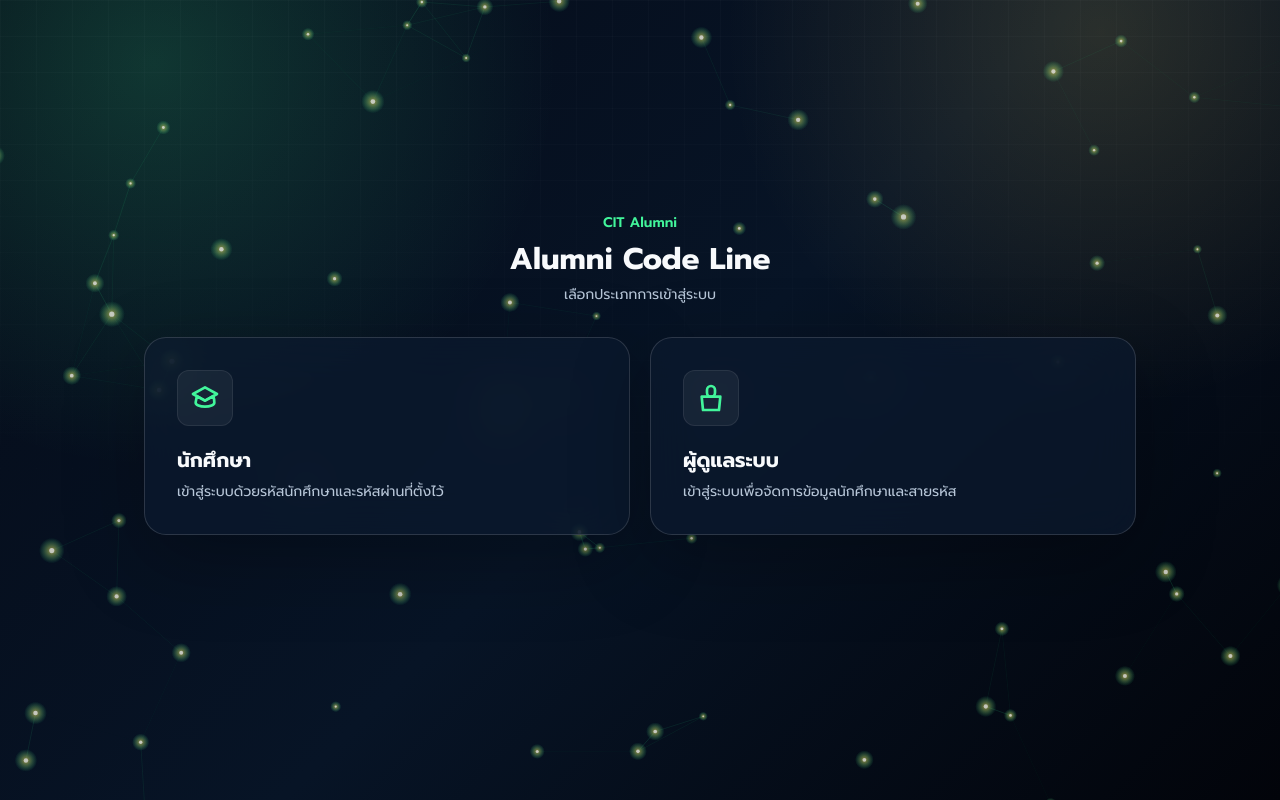
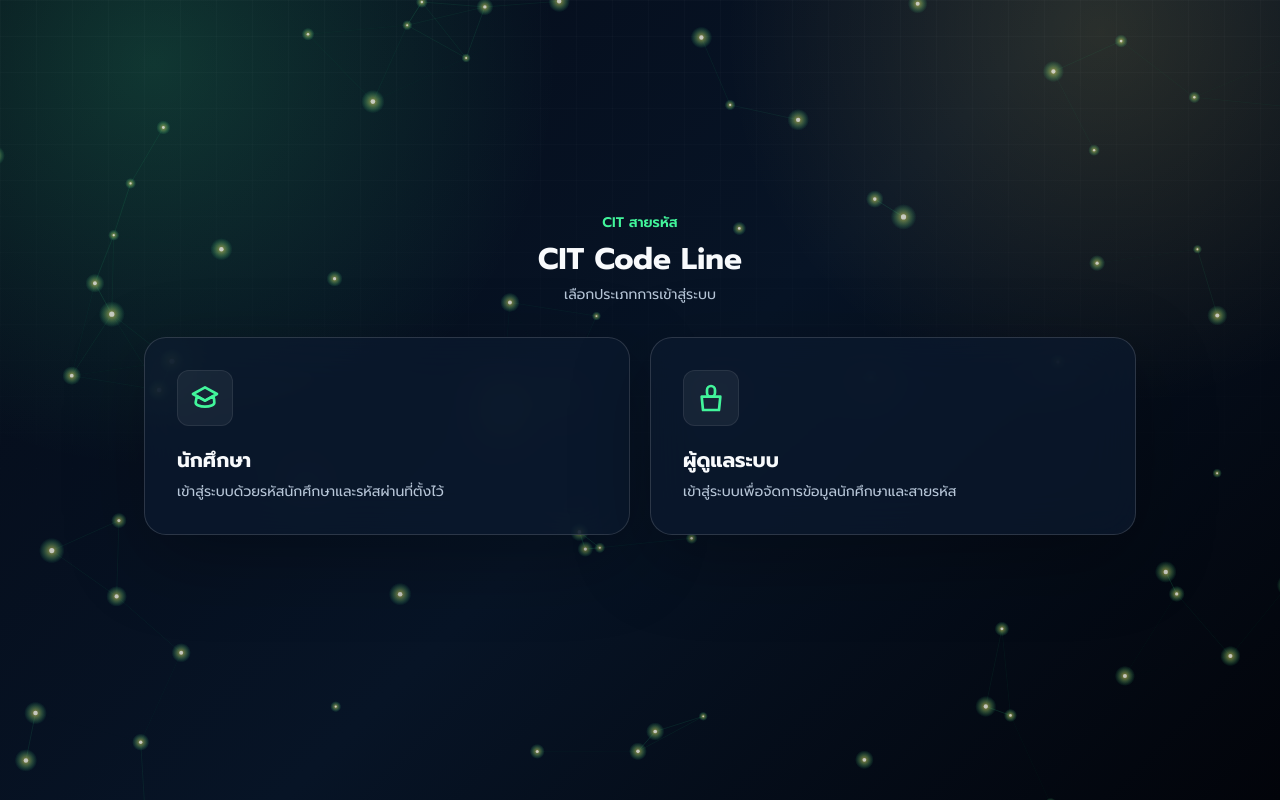
Before and after one commit to Roselia021143/alumni, a PHP site: page /alumni/ in a window 1280 px wide. Run offline with PHP 8.4, Linux system fonts and the light colour scheme; some libraries are stand-ins or nearby versions.

Commit message:
Front Fix

```diff
--- a/index.php
+++ b/index.php
@@ -37,8 +37,8 @@ $techJsVersion = filemtime(__DIR__ . '/assets/js/tech-connection.js');
     <main class="mx-auto flex min-h-screen max-w-5xl items-center px-4 py-10">
         <section class="w-full">
             <div class="mb-8 text-center">
-                <p class="text-sm font-semibold text-teal-700">CIT Alumni</p>
-                <h1 class="mt-2 text-3xl font-bold">Alumni Code Line</h1>
+                <p class="text-sm font-semibold text-teal-700">CIT สายรหัส</p>
+                <h1 class="mt-2 text-3xl font-bold">CIT Code Line</h1>
                 <p class="mt-2 text-sm text-slate-600">เลือกประเภทการเข้าสู่ระบบ</p>
             </div>
 
--- a/student/dashboard.php
+++ b/student/dashboard.php
@@ -117,4 +117,4 @@ ob_start();
 <?php
 $content = ob_get_clean();
 
-renderStudentLayout('หน้าแรกนักศึกษา', $content);
+renderStudentLayout('หน้าแรก', $content);
--- a/student/layout.php
+++ b/student/layout.php
@@ -28,7 +28,7 @@ function renderStudentLayout($title, $content)
         <header class="border-b border-slate-200 bg-white">
             <div class="mx-auto flex max-w-6xl items-center justify-between px-4 py-4">
                 <div>
-                    <p class="text-sm font-medium text-teal-700">Student Portal</p>
+
                     <h1 class="text-xl font-bold"><?php echo h($title); ?></h1>
                 </div>
                 <nav class="flex flex-wrap items-center gap-2">
--- a/student/line-manage.php
+++ b/student/line-manage.php
@@ -121,7 +121,7 @@ ob_start();
             <p class="text-xs font-semibold text-teal-700">พี่รหัสปัจจุบัน</p>
             <?php if ($currentParent): ?>
                 <p class="mt-2 font-semibold"><?php echo h($currentParent['student_code']); ?> - <?php echo h(lineManageName($currentParent)); ?></p>
-                <p class="mt-1 text-sm text-slate-600">ข้อมูลนี้ถูก sync จากค่า parent_student_id ของคุณ</p>
+                <p class="mt-1 text-sm text-slate-600">ข้อมูลนี้ถูก sync จากค่า พี่รหัสของคุณ</p>
             <?php else: ?>
                 <p class="mt-2 text-sm text-slate-500">ยังไม่ได้ผูกพี่รหัส</p>
             <?php endif; ?>
```
